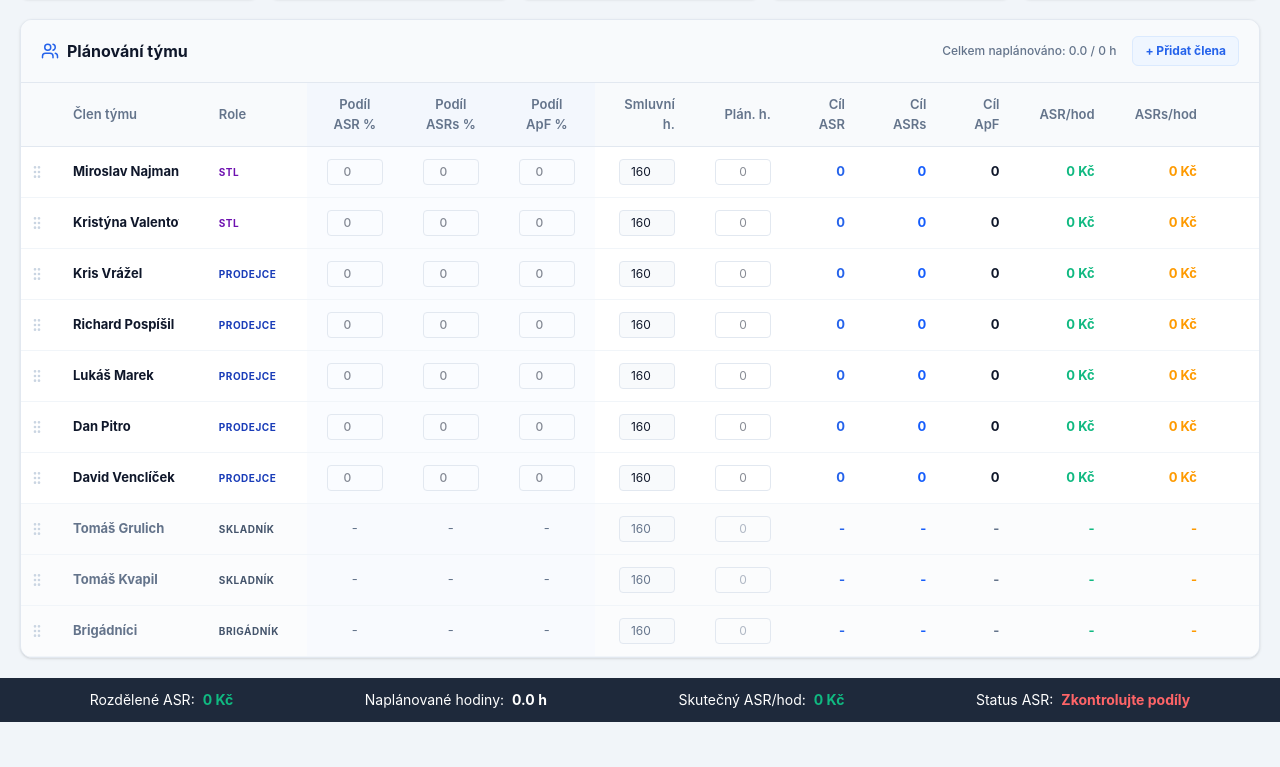
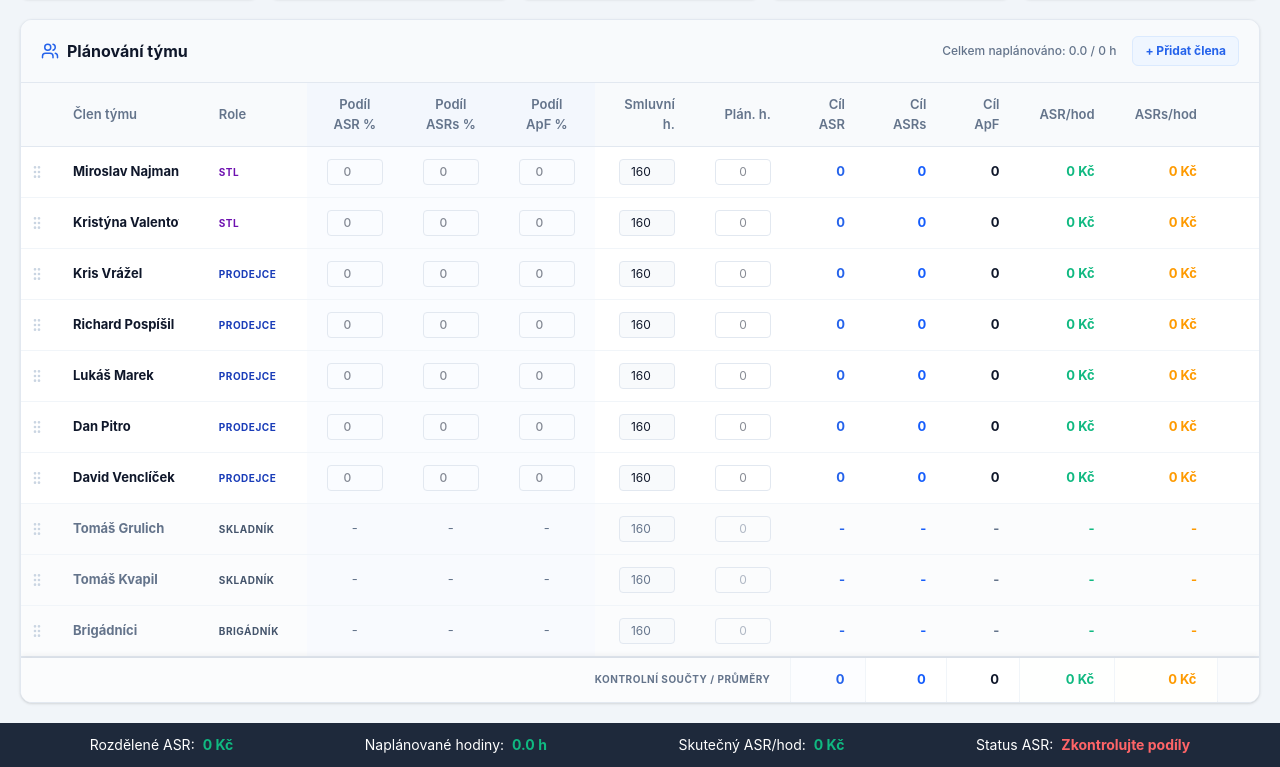
Before and after one commit to miroslavmiminajman-ui/Planovac-pobocky, a React (Vite) app: page / in a window 1280 px wide. Shown: the part 251-1018 px from the top of the page. Before the commit the page ends 973 px from the top, so only its background shows below. Built offline with nearby package versions, Linux system fonts and the light colour scheme.

Commit message:
Add files via upload

```diff
--- a/index.html
+++ b/index.html
@@ -3,7 +3,7 @@
   <head>
     <meta charset="UTF-8" />
     <meta name="viewport" content="width=device-width, initial-scale=1.0" />
-    <title>Cíle pobočky</title>
+    <title>My Google AI Studio App</title>
   </head>
   <body>
     <div id="root"></div>
--- a/src/App.tsx
+++ b/src/App.tsx
@@ -123,43 +123,57 @@ export default function App() {
     });
 
     // Stage 2: Calculate the "Lost Opportunity" (Gap)
-    // The goal is to ensure: sum(individual_targets) / total_planned_hours = targets.asr_hod
+    // The goal is to hit the EXACT store target regardless of planned vs budgeted hours
     const totalHours = initial.reduce((s, e) => s + e.planned_hours, 0);
-    const targetTotalAsr = targets.asr_hod * totalHours;
+
+    // We anchor to the absolute targets entered in the top grid
+    const targetTotalAsr = targets.asr;
+    const targetTotalAsrs = targets.asr_s;
+    const targetTotalApf = targets.apf;
+    const targetTotalObrat = targets.obrat;
+    const targetTotalCct = targets.cct;
 
     const currentTotalAsr = initial.reduce((s, e) => s + (e.baseAsr * e.correctionScale), 0);
-    // Gap can be positive (increase targets) or negative (decrease if over-efficient) to reach the exact efficiency
     const asrGap = targetTotalAsr - currentTotalAsr;
 
     const currentTotalAsrs = initial.reduce((s, e) => s + (e.baseAsrS * e.correctionScale), 0);
-    // For ASRs, we still anchor to the absolute targets.asr_s as per current UI inputs
-    const asrsGap = Math.max(0, targets.asr_s - currentTotalAsrs);
+    const asrsGap = targetTotalAsrs - currentTotalAsrs;
 
-    // Find "Prodejce" who will absorb the gap
-    // Condition: role must be 'Prodejce' AND share must be > 0 (to honor 0% = 0 rule)
-    const asrReceivers = initial.filter(e => e.role === 'Prodejce' && e.shares.asr > 0);
+    const currentTotalApf = initial.reduce((s, e) => s + (e.baseApf * e.correctionScale), 0);
+    const apfGap = targetTotalApf - currentTotalApf;
+
+    const currentTotalObrat = initial.reduce((s, e) => s + (e.baseObrat * e.correctionScale), 0);
+    const obratGap = targetTotalObrat - currentTotalObrat;
+
+    const currentTotalCct = initial.reduce((s, e) => s + (e.baseCct * e.correctionScale), 0);
+    const cctGap = targetTotalCct - currentTotalCct;
+
+    // Find "Prodejce" (or targeted roles) who will absorb the gap
+    const asrReceivers = initial.filter(e => (e.role === 'STL' || e.role === 'Prodejce') && e.shares.asr > 0);
     const asrGapPerReceiver = asrReceivers.length > 0 ? (asrGap / asrReceivers.length) : 0;
 
-    const asrsReceivers = initial.filter(e => e.role === 'Prodejce' && e.shares.asr_s > 0);
+    const asrsReceivers = initial.filter(e => (e.role === 'STL' || e.role === 'Prodejce') && e.shares.asr_s > 0);
     const asrsGapPerReceiver = asrsReceivers.length > 0 ? (asrsGap / asrsReceivers.length) : 0;
 
+    const apfReceivers = initial.filter(e => (e.role === 'STL' || e.role === 'Prodejce') && e.shares.apf > 0);
+    const apfGapPerReceiver = apfReceivers.length > 0 ? (apfGap / apfReceivers.length) : 0;
+
     // Stage 3: Final distribution and rounding
-    return initial.map((emp): EmployeeTarget => {
-      const receivesAsrGap = emp.role === 'Prodejce' && emp.shares.asr > 0;
-      const receivesAsrsGap = emp.role === 'Prodejce' && emp.shares.asr_s > 0;
+    const result = initial.map((emp): EmployeeTarget => {
+      const receivesAsrGap = (emp.role === 'STL' || emp.role === 'Prodejce') && emp.shares.asr > 0;
+      const receivesAsrsGap = (emp.role === 'STL' || emp.role === 'Prodejce') && emp.shares.asr_s > 0;
+      const receivesApfGap = (emp.role === 'STL' || emp.role === 'Prodejce') && emp.shares.apf > 0;
 
-      // Initial calculated value BEFORE rounding
       let indAsr = (emp.baseAsr * emp.correctionScale) + (receivesAsrGap ? asrGapPerReceiver : 0);
       let indAsrS = (emp.baseAsrS * emp.correctionScale) + (receivesAsrsGap ? asrsGapPerReceiver : 0);
-      let indApf = emp.baseApf * emp.correctionScale;
-      let indObrat = emp.baseObrat * emp.correctionScale;
-      let indCct = emp.baseCct * emp.correctionScale;
+      let indApf = (emp.baseApf * emp.correctionScale) + (receivesApfGap ? apfGapPerReceiver : 0);
+      let indObrat = (emp.baseObrat * emp.correctionScale) + (receivesAsrGap ? (obratGap / asrReceivers.length) : 0);
+      let indCct = (emp.baseCct * emp.correctionScale) + (receivesAsrGap ? (cctGap / asrReceivers.length) : 0);
 
       // Strict Enforcement: 0% share = 0 target
       if (emp.shares.asr === 0) indAsr = 0;
       if (emp.shares.asr_s === 0) indAsrS = 0;
       if (emp.shares.apf === 0) indApf = 0;
-      // Note: Obrat and CCT use ASR share as fallback in this implementation
       if (emp.shares.asr === 0) {
         indObrat = 0;
         indCct = 0;
@@ -167,19 +181,55 @@ export default function App() {
 
       return {
         ...emp,
-        obrat: Math.ceil(indObrat),
-        asr: Math.ceil(indAsr),
-        asr_s: Math.ceil(indAsrS),
-        apf: Math.ceil(indApf),
-        cct: Math.ceil(indCct),
+        obrat: Math.round(indObrat),
+        asr: Math.round(indAsr),
+        asr_s: Math.round(indAsrS),
+        apf: Math.round(indApf),
+        cct: Math.round(indCct),
         ars: indAsr > 0 ? (indAsrS / indAsr) * 100 : 0,
-        obrat_hod: emp.planned_hours > 0 ? Math.ceil(indObrat / emp.planned_hours) : 0,
-        asr_hod: emp.planned_hours > 0 ? Math.ceil(indAsr / emp.planned_hours) : 0,
-        asrs_hod: emp.planned_hours > 0 ? Math.ceil(indAsrS / emp.planned_hours) : 0,
+        obrat_hod: emp.planned_hours > 0 ? Math.round(indObrat / emp.planned_hours) : 0,
+        asr_hod: emp.planned_hours > 0 ? Math.round(indAsr / emp.planned_hours) : 0,
+        asrs_hod: emp.planned_hours > 0 ? Math.round(indAsrS / emp.planned_hours) : 0,
         share_obrat: emp.shares.asr,
         share_asr: emp.shares.asr,
       };
     });
+
+    // Final reconciliation to ensure the sum of rounded values exactly matches the target
+    const applyReconciliation = (arr: EmployeeTarget[], field: 'asr' | 'asr_s' | 'apf' | 'obrat', targetVal: number) => {
+      const currentSum = arr.reduce((s, e) => s + e[field], 0);
+      const diff = Math.round(targetVal) - currentSum;
+      if (diff !== 0) {
+        // Apportion to the first receiver with non-zero share or anyone targeted
+        const shareField = field === 'obrat' ? 'asr' : (field === 'asr' ? 'asr' : field === 'asr_s' ? 'asr_s' : 'apf');
+        let targetInd = arr.findIndex(e =>
+          (e.role.toUpperCase() === 'STL' || e.role.toUpperCase() === 'PRODEJCE') &&
+          (e.shares[shareField] > 0)
+        );
+
+        // Fallback to any active employee if no prodejce/STL found
+        if (targetInd === -1) {
+          targetInd = arr.findIndex(e => e.shares[shareField] > 0);
+        }
+
+        if (targetInd !== -1) {
+          arr[targetInd][field] += diff;
+          // Recalculate derived efficiencies for this specific employee
+          if (arr[targetInd].planned_hours > 0) {
+            if (field === 'asr') arr[targetInd].asr_hod = Math.round(arr[targetInd].asr / arr[targetInd].planned_hours);
+            if (field === 'asr_s') arr[targetInd].asrs_hod = Math.round(arr[targetInd].asr_s / arr[targetInd].planned_hours);
+            if (field === 'obrat') arr[targetInd].obrat_hod = Math.round(arr[targetInd].obrat / arr[targetInd].planned_hours);
+          }
+        }
+      }
+    };
+
+    applyReconciliation(result, 'asr', targets.asr);
+    applyReconciliation(result, 'asr_s', targets.asr_s);
+    applyReconciliation(result, 'apf', targets.apf);
+    applyReconciliation(result, 'obrat', targets.obrat);
+
+    return result;
   }, [targets, employees, employeePlannedHours, employeeStandardHours, employeeShares]);
 
   const handleTargetChange = (field: keyof StoreTargets, value: string) => {
@@ -262,6 +312,21 @@ export default function App() {
   const handleReorder = (newOrder: Employee[]) => {
     setEmployees(newOrder);
   };
+
+  const footerTotals = useMemo(() => {
+    const all = calculatedTargets;
+    // For averages, only include people who are actually planned to work (hours > 0)
+    // and specifically include STL, Prodejce, Skladník, Brigádník if they have hours > 0
+    const activeForAverage = all.filter(e => e.planned_hours > 0);
+
+    return {
+      asr: all.reduce((s, e) => s + (e.asr || 0), 0),
+      asr_s: all.reduce((s, e) => s + (e.asr_s || 0), 0),
+      apf: all.reduce((s, e) => s + (e.apf || 0), 0),
+      asr_hod: activeForAverage.length > 0 ? activeForAverage.reduce((s, e) => s + e.asr_hod, 0) / activeForAverage.length : 0,
+      asrs_hod: activeForAverage.length > 0 ? activeForAverage.reduce((s, e) => s + e.asrs_hod, 0) / activeForAverage.length : 0,
+    };
+  }, [calculatedTargets]);
 
   const totalPlannedObrat = calculatedTargets.reduce((s, e) => s + e.obrat, 0);
   const totalPlannedAsr = calculatedTargets.reduce((s, e) => s + e.asr, 0);
@@ -541,6 +606,29 @@ export default function App() {
                   );
                 })}
               </Reorder.Group>
+              <tfoot className="sticky bottom-0 bg-white border-t-2 border-slate-200 z-10 shadow-[0_-2px_6px_rgba(0,0,0,0.05)]">
+                <tr className="font-bold text-text-main divide-x divide-slate-100">
+                  <td colSpan={8} className="px-5 py-3 text-right text-text-muted uppercase text-[10px] tracking-wider bg-slate-50/50">
+                    Kontrolní součty / průměry
+                  </td>
+                  <td className="px-5 py-3 text-right text-accent whitespace-nowrap bg-blue-50/20">
+                    {footerTotals.asr.toLocaleString('cs-CZ')}
+                  </td>
+                  <td className="px-5 py-3 text-right text-blue-600 whitespace-nowrap">
+                    {footerTotals.asr_s.toLocaleString('cs-CZ')}
+                  </td>
+                  <td className="px-5 py-3 text-right whitespace-nowrap">
+                    {footerTotals.apf.toLocaleString('cs-CZ')}
+                  </td>
+                  <td className="px-5 py-3 text-right text-success whitespace-nowrap bg-green-50/10">
+                    {Math.round(footerTotals.asr_hod).toLocaleString('cs-CZ')} Kč
+                  </td>
+                  <td className="px-5 py-3 text-right text-amber-500 whitespace-nowrap bg-amber-50/10">
+                    {Math.round(footerTotals.asrs_hod).toLocaleString('cs-CZ')} Kč
+                  </td>
+                  <td className="bg-slate-50/50"></td>
+                </tr>
+              </tfoot>
             </table>
           </div>
         </section>
@@ -552,7 +640,7 @@ export default function App() {
           Rozdělené ASR: <strong className="text-success">{totalPlannedAsr.toLocaleString('cs-CZ')} Kč</strong>
         </div>
         <div className="flex items-center gap-2">
-          Naplánované hodiny: <strong className="text-secondary">{totalHours.toFixed(1)} h</strong>
+          Naplánované hodiny: <strong className={cn(totalHours <= targets.hodiny ? "text-success" : "text-red-400")}>{totalHours.toFixed(1)} h</strong>
         </div>
         <div className="flex items-center gap-2">
           Skutečný ASR/hod: <strong className="text-success">
```
